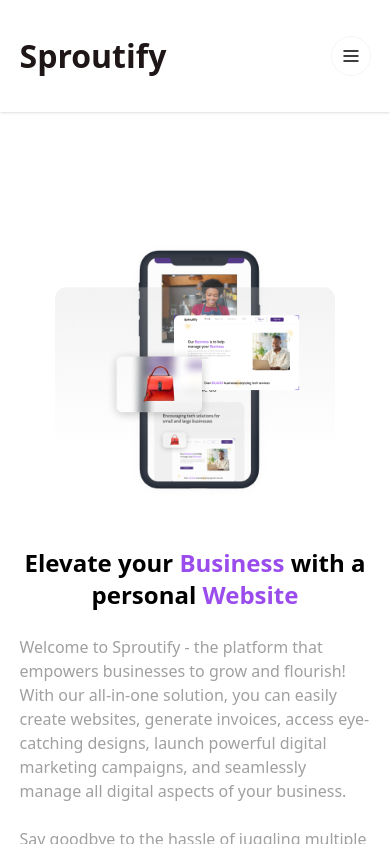
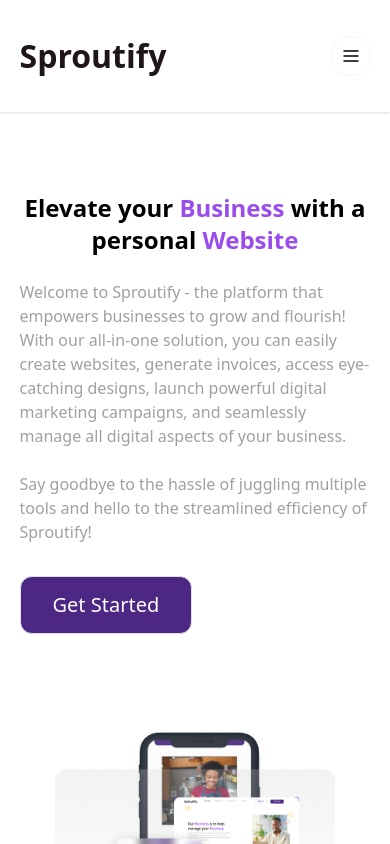
Before and after one commit to CISH-NG/sproutify-beta, a Next.js app: page /websites in a window 390 px wide. Shown: the top 844 px of the page. Built offline with nearby package versions, Linux system fonts and the light colour scheme.

Commit message:
edited screens

```diff
--- a/src/components/Screens/Screens.tsx
+++ b/src/components/Screens/Screens.tsx
@@ -36,7 +36,7 @@
 export default function Screens() {
   return (
     <>
-      <section className="px-[5%] max-width mt-20 flex flex-col-reverse items-center gap-y-10 gap-x-[5%] lg:mt-0 l lg:flex-row lg:py-20">
+      <section className="px-[5%] max-width mt-20 flex flex-col items-center gap-y-10 gap-x-[5%] lg:mt-0 l lg:flex-row lg:py-20">
         <div className="lg:w-1/2 ">
           <div className="mb-8 lg:mb-20">
             <h1 className="text-center font-sans text-2xl font-semibold text-inky-black lg:text-left lg:text-[56px] lg:leading-[68px]">
```
